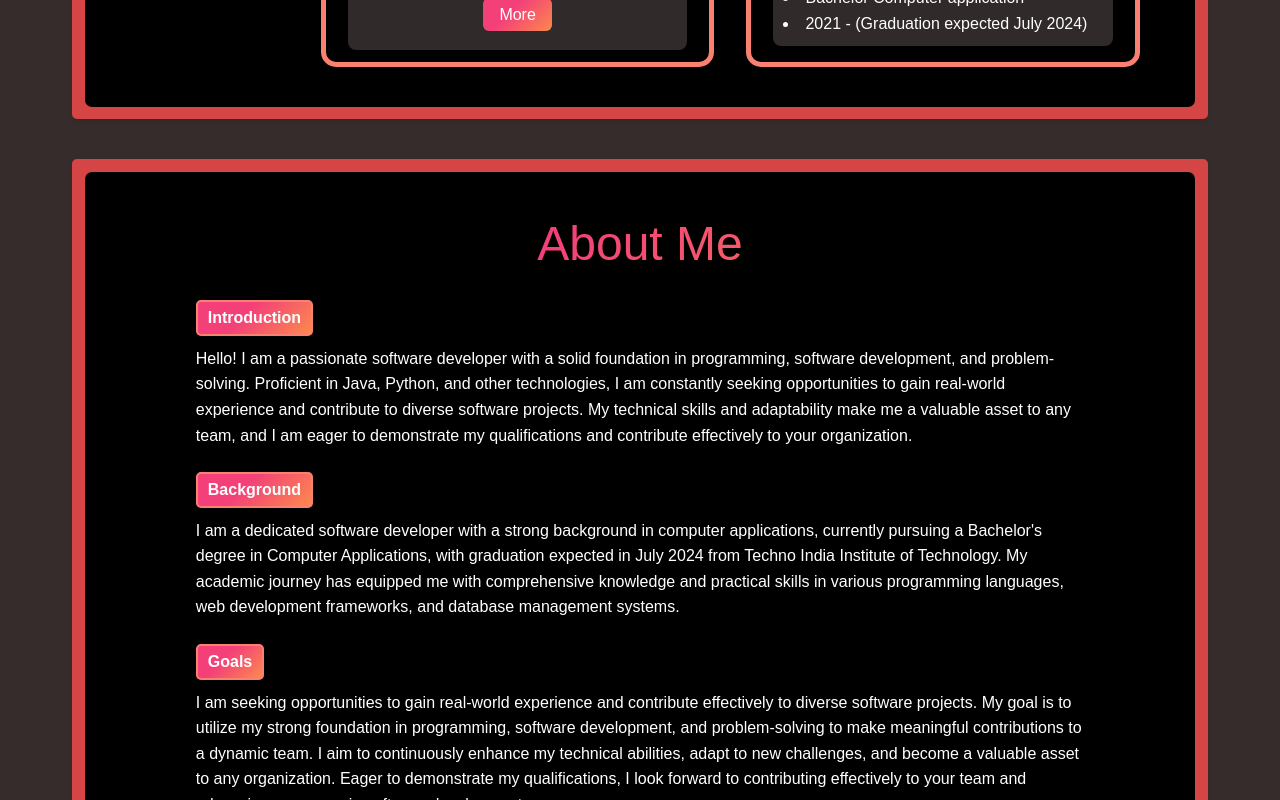
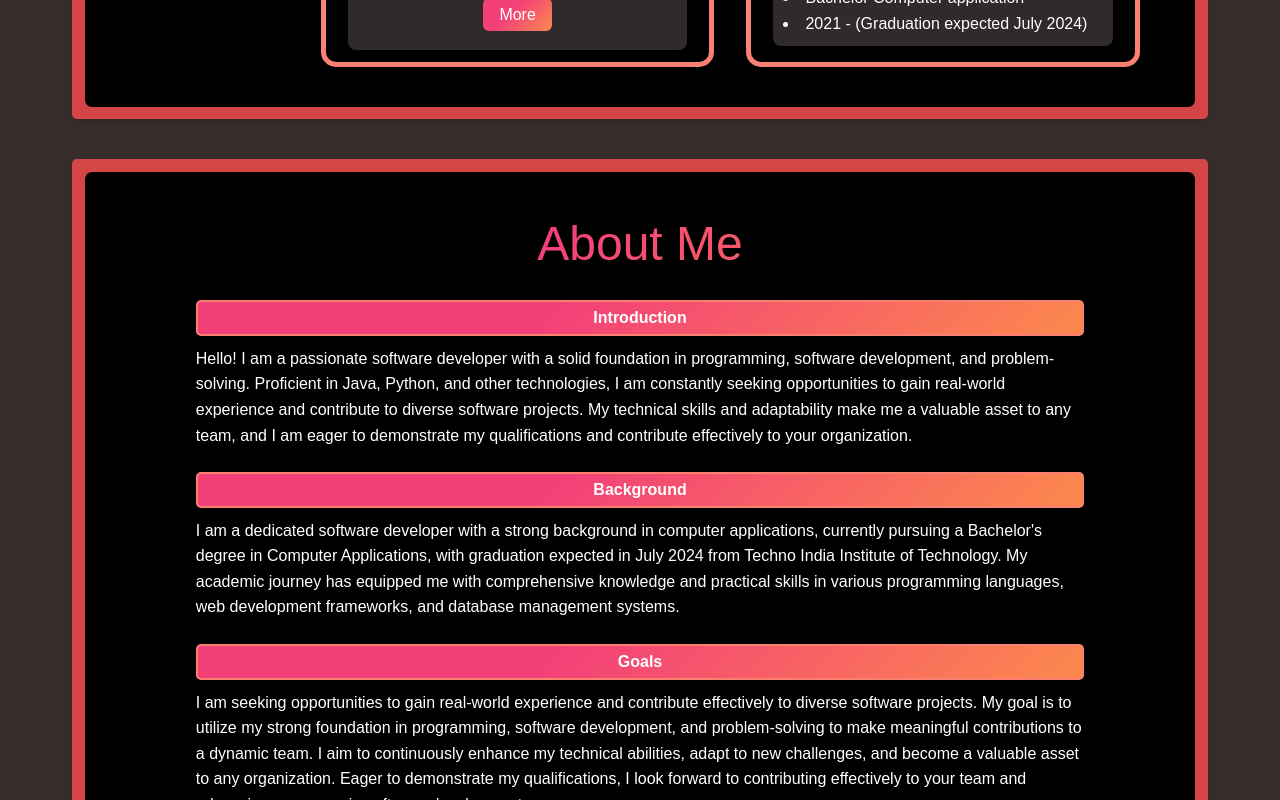
Before and after one commit to rakes-dev/portfolio, a React (Create React App) app: page / in a window 1280 px wide. Shown: the part 819-1619 px from the top of the page. Built offline with nearby package versions, Linux system fonts and the light colour scheme.

Commit message:
updating

```diff
--- a/src/style.css
+++ b/src/style.css
@@ -807,8 +807,6 @@ figcaption {
 
 .text-area h3{
   margin-bottom: 10px;
-  width: -webkit-fit-content;
-  width: -moz-fit-content;
   padding: 3px 10px 3px 10px;
   -webkit-text-fill-color: rgb(255, 255, 255);
   background: linear-gradient(135deg, #f34079 40%, #fc894d);
```
